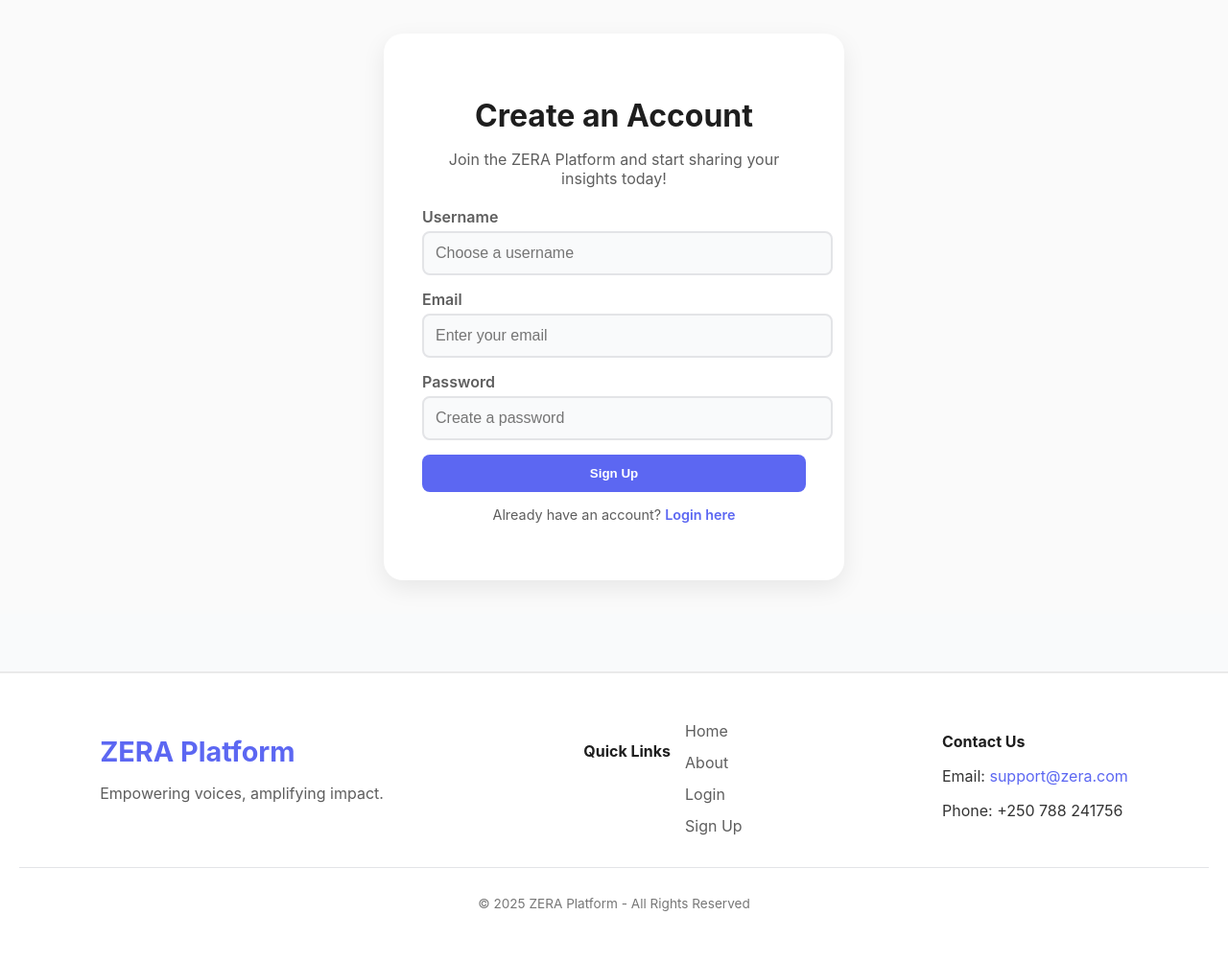
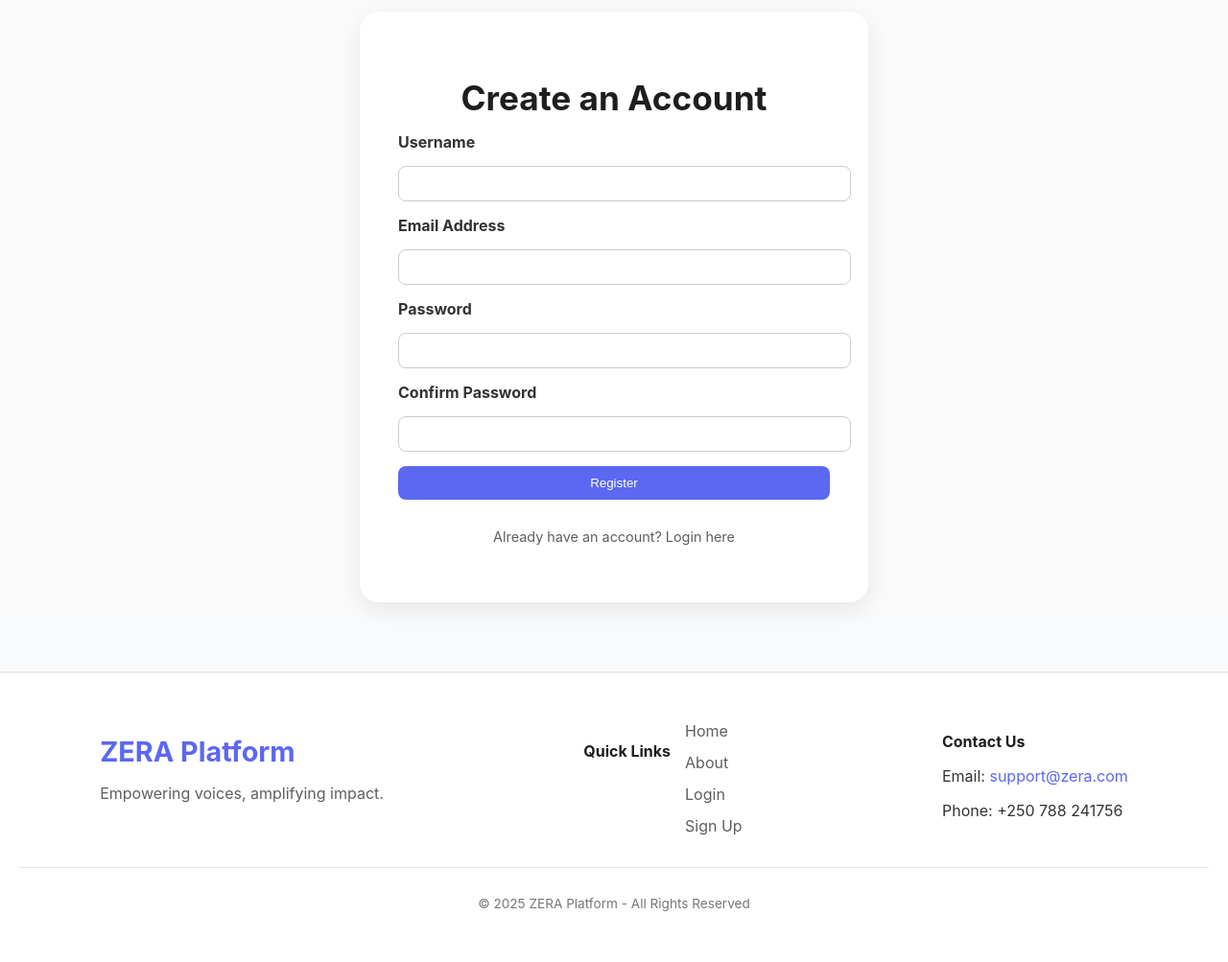
Before and after one commit to victorcreativee/Zera-platform, a Flask app: page /register in a window 1280 px wide. Shown: the part 70-1073 px from the top of the page at 96% size. Run offline with Flask 3, Linux system fonts and the light colour scheme.

Commit message:
Login authentication

```diff
--- a/app/auth.py
+++ b/app/auth.py
@@ -1,33 +1,68 @@
-from flask import Blueprint, render_template, request, redirect, url_for, flash
+from flask import Blueprint, render_template, request, redirect, url_for, flash, session
+from werkzeug.security import generate_password_hash, check_password_hash
+from .models import User
+from . import db
 
 auth = Blueprint('auth', __name__)
 
+# === REGISTER PAGE ===
+@auth.route('/register', methods=['GET', 'POST'])
+def register():
+    if request.method == 'POST':
+        username = request.form.get('username')
+        email = request.form.get('email')
+        password = request.form.get('password')
+        confirm_password = request.form.get('confirm_password')
 
+        if not username or not email or not password:
+            flash('All fields are required!', 'error')
+            return redirect(url_for('auth.register'))
+
+        if password != confirm_password:
+            flash('Passwords do not match!', 'error')
+            return redirect(url_for('auth.register'))
+
+        existing_user = User.query.filter_by(email=email).first()
+        if existing_user:
+            flash('Email already registered. Try logging in.', 'error')
+            return redirect(url_for('auth.register'))
+
+        new_user = User(
+            username=username,
+            email=email,
+            password=generate_password_hash(password, method='sha256')
+        )
+        db.session.add(new_user)
+        db.session.commit()
+
+        flash('Account created successfully! Please log in.', 'success')
+        return redirect(url_for('auth.login'))
+
+    return render_template('auth/register.html')
+
+# === LOGIN PAGE (NEW CODE ADDED HERE) ===
 @auth.route('/login', methods=['GET', 'POST'])
 def login():
     if request.method == 'POST':
         email = request.form.get('email')
         password = request.form.get('password')
 
-        if email == "test@zera.com" and password == "test123":
-            flash("Login successful!", "success")
-            return redirect(url_for('main.homepage'))
-        else:
-            flash("Invalid credentials. Please try again.", "error")
+        if not email or not password:
+            flash('Both fields are required!', 'error')
+            return redirect(url_for('auth.login'))
+
+        user = User.query.filter_by(email=email).first()
+
+        if not user:
+            flash('Email not found. Please register first.', 'error')
+            return redirect(url_for('auth.login'))
+
+        if not check_password_hash(user.password, password):
+            flash('Incorrect password. Please try again.', 'error')
+            return redirect(url_for('auth.login'))
+
+        session['user_id'] = user.id
+        flash(f'Welcome back, {user.username}!', 'success')
+        return redirect(url_for('main.homepage'))
 
     return render_template('auth/login.html')
-
-@auth.route('/register', methods=['GET', 'POST'])
-def register():
-    if request.method == 'POST':
-        username = request.form.get('username')
-        email = request.form.get('email')
-        password = request.form.get('password')
-
-        if username and email and password:
-            flash("Registration successful!", "success")
-            return redirect(url_for('auth.login'))
-        else:
-            flash("Please fill in all fields.", "error")
-
-    return render_template('auth/register.html')
--- a/static/css/styles.css
+++ b/static/css/styles.css
@@ -420,6 +420,7 @@ ul {
     background-color: #3E4AB0;
 }
 
+/* === Login PAGE STYLES === */
 /* === AUTH PAGES (Login & Register) === */
 .auth-container {
     display: flex;
@@ -449,6 +450,135 @@ ul {
     color: #5E5E5E;
     margin-bottom: 20px;
 }
+
+.auth-form {
+    display: flex;
+    flex-direction: column;
+    gap: 15px;
+}
+
+.auth-form label {
+    text-align: left;
+    font-weight: bold;
+}
+
+.auth-form input {
+    width: 100%;
+    padding: 10px;
+    border: 1px solid #ccc;
+    border-radius: 8px;
+}
+
+.auth-form button {
+    background-color: #5C67F2;
+    color: #fff;
+    border: none;
+    padding: 10px;
+    border-radius: 8px;
+    cursor: pointer;
+    transition: background 0.3s ease;
+}
+
+.auth-form button:hover {
+    background-color: #4A5ADB;
+}
+
+.flash-messages {
+    margin-bottom: 15px;
+    padding: 10px;
+    border-radius: 8px;
+}
+
+.flash-messages .error {
+    background-color: #FFD2D2;
+    color: #D8000C;
+}
+
+.flash-messages .success {
+    background-color: #DFF2BF;
+    color: #4F8A10;
+}
+
+.register-link {
+    margin-top: 15px;
+    font-size: 0.9rem;
+}
+
+/* === REGISTER PAGE STYLES === */
+.register-card {
+    background-color: #ffffff;
+    padding: 40px;
+    border-radius: 20px;
+    box-shadow: 0 8px 24px rgba(0, 0, 0, 0.08);
+    text-align: center;
+    width: 100%;
+    max-width: 450px;  /* Slightly wider than login for better spacing */
+}
+
+.register-card h2 {
+    font-size: 2.2rem;
+    margin-bottom: 15px;
+    color: #1E1E1E;
+}
+
+.register-card p {
+    color: #5E5E5E;
+    margin-bottom: 20px;
+}
+
+.register-form {
+    display: flex;
+    flex-direction: column;
+    gap: 15px;
+}
+
+.register-form label {
+    text-align: left;
+    font-weight: bold;
+}
+
+.register-form input {
+    width: 100%;
+    padding: 10px;
+    border: 1px solid #ccc;
+    border-radius: 8px;
+}
+
+.register-form button {
+    background-color: #5C67F2;
+    color: #fff;
+    border: none;
+    padding: 10px;
+    border-radius: 8px;
+    cursor: pointer;
+    transition: background 0.3s ease;
+}
+
+.register-form button:hover {
+    background-color: #4A5ADB;
+}
+
+.register-link {
+    margin-top: 15px;
+    font-size: 0.9rem;
+}
+
+.flash-messages {
+    margin-bottom: 15px;
+    padding: 10px;
+    border-radius: 8px;
+}
+
+.flash-messages .error {
+    background-color: #FFD2D2;
+    color: #D8000C;
+}
+
+.flash-messages .success {
+    background-color: #DFF2BF;
+    color: #4F8A10;
+}
+
 
 /* === INPUT FIELDS === */
 .input-group {
--- a/templates/auth/register.html
+++ b/templates/auth/register.html
@@ -1,33 +1,40 @@
-{% extends 'base.html' %}
+{% extends "base.html" %}
 
 {% block content %}
 <div class="auth-container">
-    <div class="auth-card">
+    <div class="register-card">
         <h2>Create an Account</h2>
-        <p>Join the ZERA Platform and start sharing your insights today!</p>
 
-        <form method="POST" action="{{ url_for('auth.register') }}">
-            <div class="input-group">
-                <label for="username">Username</label>
-                <input type="text" id="username" name="username" placeholder="Choose a username" required>
-            </div>
+        <!-- Flash Messages for Feedback -->
+        {% with messages = get_flashed_messages(with_categories=True) %}
+            {% if messages %}
+                <div class="flash-messages">
+                    {% for category, message in messages %}
+                        <div class="{{ category }}">{{ message }}</div>
+                    {% endfor %}
+                </div>
+            {% endif %}
+        {% endwith %}
 
-            <div class="input-group">
-                <label for="email">Email</label>
-                <input type="email" id="email" name="email" placeholder="Enter your email" required>
-            </div>
+        <form method="POST" action="{{ url_for('auth.register') }}" class="register-form">
+            <label for="username">Username</label>
+            <input type="text" id="username" name="username" required>
 
-            <div class="input-group">
-                <label for="password">Password</label>
-                <input type="password" id="password" name="password" placeholder="Create a password" required>
-            </div>
+            <label for="email">Email Address</label>
+            <input type="email" id="email" name="email" required>
 
-            <button type="submit" class="auth-button">Sign Up</button>
+            <label for="password">Password</label>
+            <input type="password" id="password" name="password" required>
+
+            <label for="confirm_password">Confirm Password</label>
+            <input type="password" id="confirm_password" name="confirm_password" required>
+
+            <button type="submit">Register</button>
+
+            <p class="register-link">
+                Already have an account? <a href="{{ url_for('auth.login') }}">Login here</a>
+            </p>
         </form>
-
-        <p class="auth-link">
-            Already have an account? <a href="{{ url_for('auth.login') }}">Login here</a>
-        </p>
     </div>
 </div>
 {% endblock %}
--- a/templates/base.html
+++ b/templates/base.html
@@ -5,6 +5,10 @@
     <meta name="viewport" content="width=device-width, initial-scale=1.0">
     <title>ZERA Platform</title>
     <link rel="stylesheet" href="{{ url_for('static', filename='css/styles.css') }}">
+    <head>
+    <link rel="stylesheet" href="{{ url_for('static', filename='css/styles.css') }}">
+</head>
+
 </head>
 <body class="light-theme">
 
```
Also changed, not shown: app/__init__.py (+20 -7 lines), app/models.py (added, +7 -0 lines), manage.py (added, +12 -0 lines), migrations/alembic.ini (added, +50 -0 lines), migrations/env.py (added, +113 -0 lines), migrations/script.py.mako (added, +24 -0 lines), migrations/versions/8ef4c3c46341_initial_migration.py (added, +35 -0 lines), templates/auth/login.html (+26 -17 lines), instance/db.sqlite (added), 1 other file.
